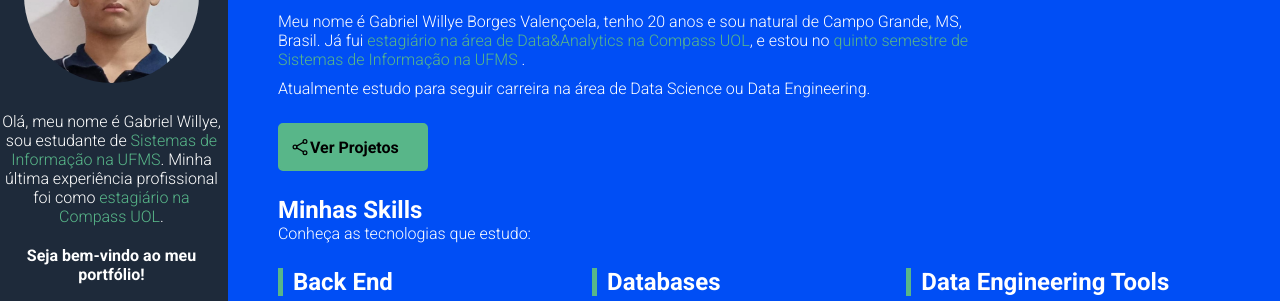
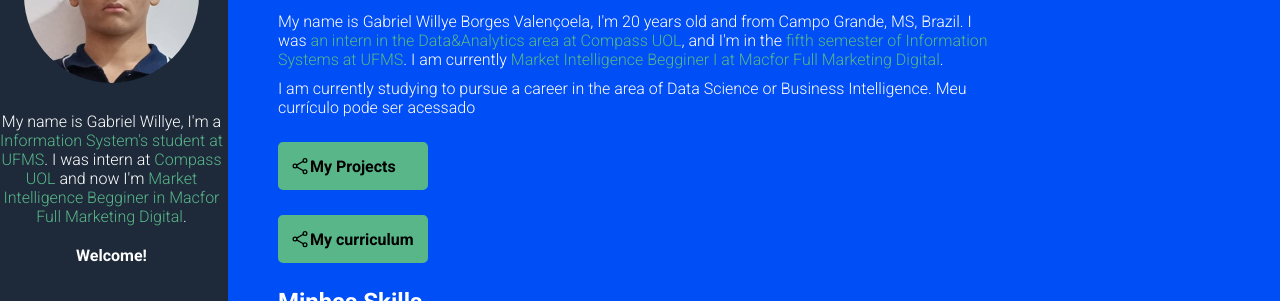
Before and after one commit to GWillye/GWillye.github.io, a plain HTML site: page index.html in a window 1280 px wide. Shown: the part 145-446 px from the top of the page. Drawn offline with nearby package versions, Linux system fonts and the light colour scheme.

Commit message:
Update index.html

```diff
--- a/index.html
+++ b/index.html
@@ -3,7 +3,7 @@
 <head>
     <meta charset="UTF-8">
     <meta name="viewport" content="width=device-width, initial-scale=1.0">
-    <title>Portfólio de Gabriel Willye</title>
+    <title>Gabriel Willye's Portfolio</title>
     <!-- CSS do projeto-->
     <link rel="stylesheet" href="css/styles.css">
     <!-- Google Fonts-->
@@ -18,8 +18,8 @@
         <aside id="bio-container">
             <h2> Gabriel Willye</h2>
             <img src="img/Foto.jpg" alt="Foto de Gabriel Willye">
-            <p>Olá, meu nome é Gabriel Willye, sou estudante de <span class="highlight">Sistemas de Informação na UFMS</span>. Minha última experiência profissional foi como <span class="highlight"> estagiário na Compass UOL</span>.</p>
-            <p id="welcome-text"> Seja bem-vindo ao meu portfólio!</p>
+            <p>My name is Gabriel Willye, I'm a <span class="highlight">Information System's student at UFMS</span>. I was intern at <span class="highlight"> Compass UOL</span> and now I'm  <span class="highlight"> Market Intelligence Begginer in Macfor Full Marketing Digital</span>.</p>
+            <p id="welcome-text"> Welcome!</p>
             <ul id="social-container">
              <li><a href="https://github.com/gwillye" target="_blank"><ion-icon name="logo-github"></ion-icon></a></li>
              <li><a href="https://www.linkedin.com/in/gabrielwillye/" target="_blank"><ion-icon name="logo-linkedin"></ion-icon></a></li>
@@ -33,12 +33,13 @@
         <section id="about-container">
             <h1 id="name">Gabriel Willye</h1>
             <p id="title"><span class="highlight">Estagiário em Data e Analytics</span></p>
-            <p class="description">Meu nome é Gabriel Willye Borges Valençoela, tenho 20 anos e sou natural de Campo Grande, MS, Brasil. Já fui <span class="highlight">estagiário na área de Data&Analytics na Compass UOL</span>, e estou no <span class="highlight">quinto semestre de Sistemas de Informação na UFMS</span> .</p>
-            <p class="description">Atualmente estudo para seguir carreira na área de Data Science ou Data Engineering. </p>
-            <a href="https://github.com/gwillye" id="btn-projects"><ion-icon name="share-social-outline"></ion-icon><span>Ver Projetos</span></a>
+            <p class="description">My name is Gabriel Willye Borges Valençoela, I'm 20 years old and from Campo Grande, MS, Brazil. I was <span class="highlight">an intern in the Data&Analytics area at Compass UOL</span>, and I'm in the <span class="highlight">fifth semester of Information Systems at UFMS</span>. I am currently <span class="highlight">Market Intelligence Begginer I at Macfor Full Marketing Digital</span>.</p>
+             <p class="description">I am currently studying to pursue a career in the area of Data Science or Business Intelligence. Meu currículo pode ser acessado  </p>
+            <a href="https://github.com/gwillye" id="btn-projects"><ion-icon name="share-social-outline"></ion-icon><span>My Projects</span></a>
+            <a href="https://www.canva.com/design/DAF2ICzbCsM/TEGz52HZQkjqUCu2YL1ebA/edit?utm_content=DAF2ICzbCsM&utm_campaign=designshare&utm_medium=link2&utm_source=sharebutton" id="btn-projects"><ion-icon name="share-social-outline"></ion-icon><span>My curriculum</span></a>
 
             <h2 id="skills-section-tittle">Minhas Skills</h2>
-            <p class="description">Conheça as tecnologias que estudo:</p>
+            <p class="description">Discover the technologies I study:</p>
             <div id="skills-container">
                 <div class="skills-box">
                     <p class="skills-title">Back End</p>
```
